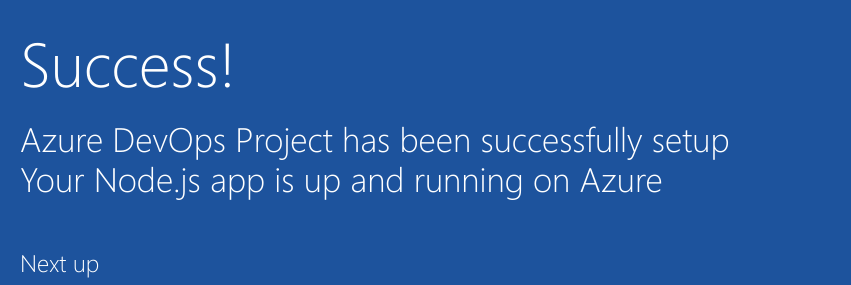
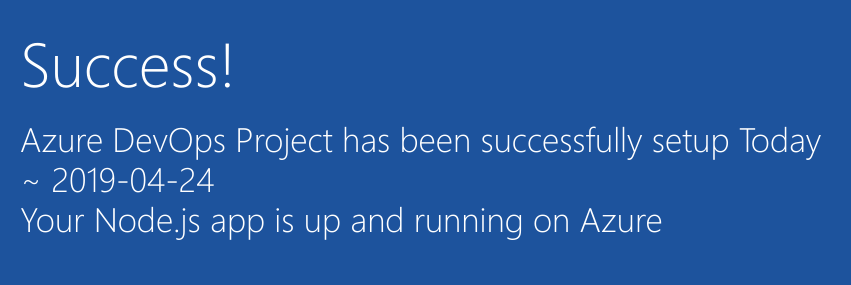
Before and after one commit to sasukeh/nodeapps-githubseminar, a website: page Application/index.html in a window 1280 px wide. Shown: the part 352-637 px from the top of the page, 205-1056 px from the left. Drawn offline with Linux system fonts and the light colour scheme.

Commit message:
2019-04-24

```diff
--- a/Application/index.html
+++ b/Application/index.html
@@ -163,7 +163,7 @@
             </div>
             <div class="content-body">
                 <div class="success-text">Success!</div>
-                <div class="description line-1"> Azure DevOps Project has been successfully setup </div>
+                <div class="description line-1"> Azure DevOps Project has been successfully setup Today ~ 2019-04-24</div>
                 <div class="description line-2"> Your Node.js app is up and running on Azure</div>
                 <div class="next-steps-container">
                     <div class="next-steps-header">Next up</div>
```
